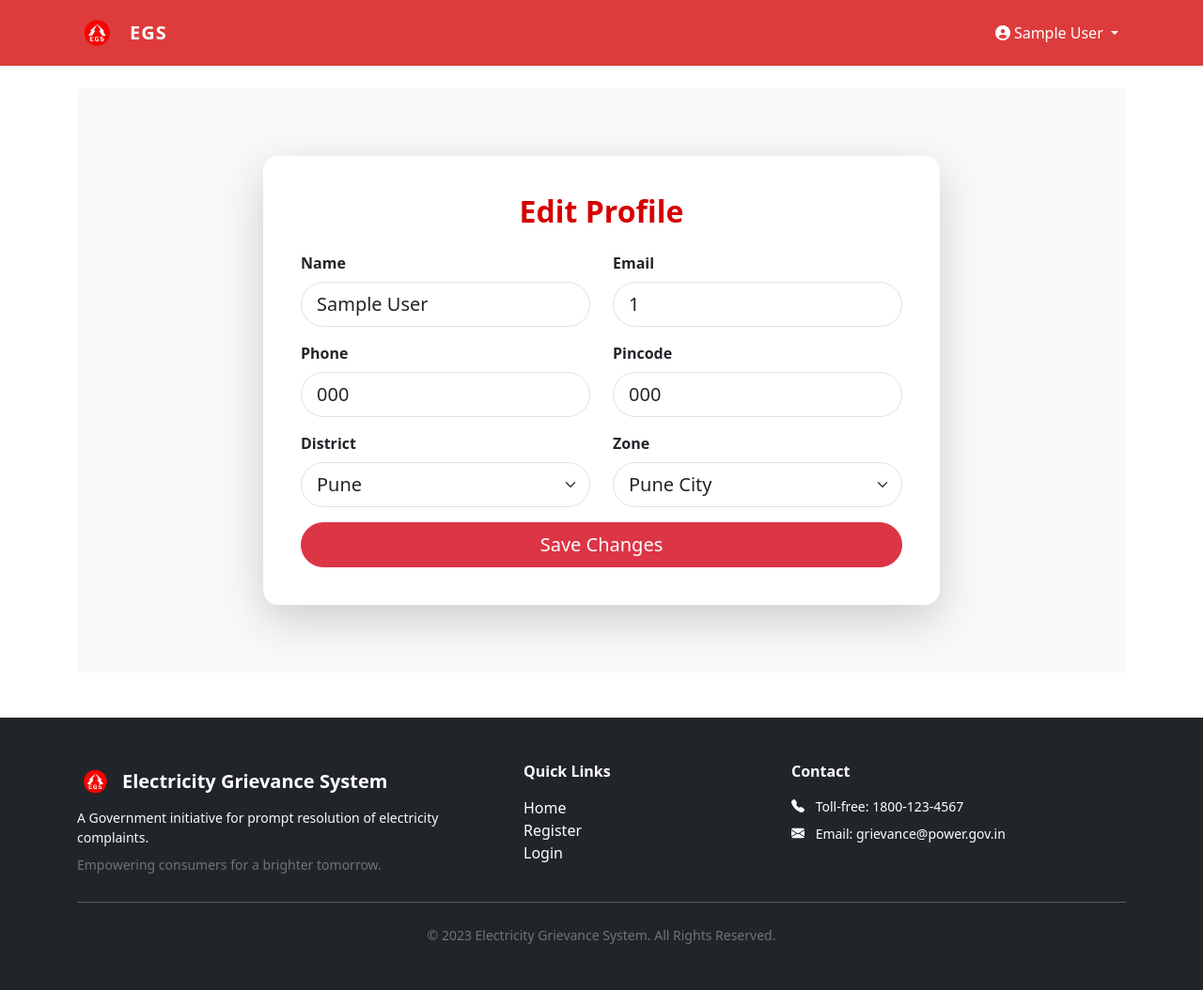
After one commit to Rishi-314/Electricity-Grievance-System, a Flask app: page /profile in a window 1280 px wide. The commit adds this page. Shown: the whole page at 94% size. Run offline with Flask 3, Linux system fonts and the light colour scheme; the visitor is signed in with stand-in values (Sample User, id 1); tables that the repository leaves empty or names only in its code hold one stand-in row (values such as "Sample post"); some libraries are stand-ins or nearby versions.

Commit message:
edit profile

```diff
--- a/app.py
+++ b/app.py
@@ -66,8 +66,67 @@ def login():
 @app.route('/dashboard')
 def dashboard():
     if 'loggedin' in session:
-        user_name = session['user_name']
-        return render_template('dashboard.html', user_name=user_name)
+        user_id = session['user_id']
+        cursor = mysql.connection.cursor(MySQLdb.cursors.DictCursor)
+        cursor.execute('SELECT * FROM user_info WHERE user_id = %s', (user_id,))
+        user_info = cursor.fetchone()
+        user_name = user_info['name'] if user_info else session['user_name']
+        return render_template('dashboard.html', user_name=user_name, user_info=user_info)
+    else:
+        return redirect(url_for('login'))
+
+@app.route('/profile', methods=['GET', 'POST'])
+def profile():
+    if 'loggedin' in session:
+        user_id = session['user_id']
+        cursor = mysql.connection.cursor(MySQLdb.cursors.DictCursor)
+        cursor.execute('SELECT * FROM user_info WHERE user_id = %s', (user_id,))
+        user_info = cursor.fetchone()
+        if request.method == 'POST':
+            name = request.form['name']
+            email = request.form['email']
+            pincode = request.form['pincode']
+            district = request.form['district']
+            zone = request.form['zone']
+            cursor.execute('''
+                UPDATE user_info
+                SET name = %s, email_id = %s, pincode = %s, district = %s, zone = %s
+                WHERE user_id = %s
+            ''', (name, email, pincode, district, zone, user_id))
+            mysql.connection.commit()
+            flash('Profile updated successfully!', 'success')
+            session['user_name'] = name
+            return redirect(url_for('dashboard'))  # Changed from 'profile' to 'dashboard'
+        return render_template('profile.html', user_info=user_info)
+    else:
+        return redirect(url_for('login'))
+
+@app.route('/logout')
+def logout():
+    session.clear()
+    return redirect(url_for('login'))
+
+@app.route('/edit_profile', methods=['POST'])
+def edit_profile():
+    if 'loggedin' in session:
+        user_id = session['user_id']
+        name = request.form['name']
+        email = request.form['email']
+        pincode = request.form['pincode']
+        district = request.form['district']
+        zone = request.form['zone']
+        # Phone is readonly, not updated
+
+        cursor = mysql.connection.cursor()
+        cursor.execute('''
+            UPDATE user_info
+            SET name = %s, email_id = %s, pincode = %s, district = %s, zone = %s
+            WHERE user_id = %s
+        ''', (name, email, pincode, district, zone, user_id))
+        mysql.connection.commit()
+        flash('Profile updated successfully!', 'success')
+        session['user_name'] = name  # Update session name
+        return redirect(url_for('dashboard'))
     else:
         return redirect(url_for('login'))
 
--- a/templates/base.html
+++ b/templates/base.html
@@ -8,22 +8,11 @@
     <link href="https://cdn.jsdelivr.net/npm/bootstrap@5.3.0/dist/css/bootstrap.min.css" rel="stylesheet">
     <!-- Google Fonts for a modern look -->
     <link href="https://fonts.googleapis.com/css2?family=Roboto:wght@400;700&display=swap" rel="stylesheet">
+    <link rel="stylesheet" href="https://cdnjs.cloudflare.com/ajax/libs/font-awesome/6.4.0/css/all.min.css">
 
     {% block extra_css %}{% endblock %}
 </head>
 <body>
-    {% with messages = get_flashed_messages(with_categories=true) %}
-      {% if messages %}
-        <div class="container mt-3">
-          {% for category, message in messages %}
-            <div class="alert alert-{{ category }} alert-dismissible fade show" role="alert">
-              {{ message }}
-              <button type="button" class="btn-close" data-bs-dismiss="alert" aria-label="Close"></button>
-            </div>
-          {% endfor %}
-        </div>
-      {% endif %}
-    {% endwith %}
 <!-- Navigation with Logo -->
 <nav class="navbar navbar-expand-lg" style="background: #d40000c3; box-shadow: 0 2px 8px rgba(0,0,0,0.04);">
     <div class="container">
@@ -31,14 +20,45 @@
             <img src="{{ url_for('static', filename='logo.png') }}" alt="EGS Logo" height="44" class="d-inline-block align-top me-2" style="border-radius: 8px;">
             <span class="ms-1 align-middle" style="font-size: 1.25rem; letter-spacing: 1px;">EGS</span>
         </a>
+
+            <!-- Right side navigation items -->
+            <ul class="navbar-nav">
+                {% if session.loggedin %}
+                {% if session.loggedin and request.endpoint != 'home' %}
+                <li class="nav-item dropdown">
+                    <a class="nav-link dropdown-toggle text-white" href="#" id="navbarDropdown" role="button" data-bs-toggle="dropdown" aria-expanded="false">
+                        <i class="fa fa-user-circle me-1"></i>{{ session.user_name }}
+                    </a>
+                    <ul class="dropdown-menu dropdown-menu-end" aria-labelledby="navbarDropdown">
+                        {% if session.loggedin %}
+                        <li><a class="dropdown-item" href="{{ url_for('profile') }}">Edit Profile</a></li>
+                        {% endif %}
+                        <li><hr class="dropdown-divider"></li>
+                        <li><a class="dropdown-item" href="{{ url_for('logout') }}">Logout</a></li>
+                    </ul>
+                </li>
+                {% endif %}
+                {% else %}
+                <li class="nav-item">
+                    <a class="nav-link text-white" href="{{ url_for('login') }}">Login</a>
+                </li>
+                <li class="nav-item">
+                    <a class="nav-link text-white" href="{{ url_for('signup') }}">Sign Up</a>
+                </li>
+                {% endif %}
+            </ul>
+        </div>
+
         <button class="navbar-toggler text-white border-0" type="button" data-bs-toggle="collapse" data-bs-target="#navbarNav">
             <span class="navbar-toggler-icon"></span>
         </button>
     </div>
 </nav>
+
 <div class="container mt-4">
     {% block content %}{% endblock %}
 </div>
+
 <!-- Footer -->
 <footer class="py-5 bg-dark text-white mt-5">
     <div class="container">
@@ -80,6 +100,9 @@
         </div>
     </div>
 </footer>
+
+<!-- Bootstrap JS Bundle -->
+<script src="https://cdn.jsdelivr.net/npm/bootstrap@5.3.0/dist/js/bootstrap.bundle.min.js"></script>
 <!-- Bootstrap Icons CDN -->
 <link rel="stylesheet" href="https://cdn.jsdelivr.net/npm/bootstrap-icons@1.10.5/font/bootstrap-icons.css">
 </body>
--- /dev/null
+++ b/templates/profile.html
@@ -0,0 +1,124 @@
+{% extends "base.html" %}
+{% block title %}Edit Profile - Electricity Grievance System{% endblock %}
+{% block content %}
+<section class="py-5 bg-light">
+    <div class="container py-4">
+        <div class="row justify-content-center align-items-center">
+            <div class="col-md-8">
+                <div class="card shadow-lg border-0 rounded-4 p-4">
+                    <div class="card-body">
+                        <h2 class="mb-4 text-center fw-bold" style="color:#d40000;">Edit Profile</h2>
+                        <form method="post">
+                            <div class="row">
+                                <div class="col-md-6 mb-3">
+                                    <label class="form-label fw-semibold">Name</label>
+                                    <input type="text" class="form-control form-control-lg rounded-pill" name="name" value="{{ user_info.name }}" required>
+                                </div>
+                                <div class="col-md-6 mb-3">
+                                    <label class="form-label fw-semibold">Email</label>
+                                    <input type="email" class="form-control form-control-lg rounded-pill" name="email" value="{{ user_info.email_id }}" required>
+                                </div>
+                            </div>
+                            <div class="row">
+                                <div class="col-md-6 mb-3">
+                                    <label class="form-label fw-semibold">Phone</label>
+                                    <input type="tel" class="form-control form-control-lg rounded-pill" name="phone" value="{{ user_info.phone }}" readonly>
+                                </div>
+                                <div class="col-md-6 mb-3">
+                                    <label class="form-label fw-semibold">Pincode</label>
+                                    <input type="text" class="form-control form-control-lg rounded-pill" name="pincode" value="{{ user_info.pincode }}" required>
+                                </div>
+                            </div>
+                            <div class="row">
+                                <div class="col-md-6 mb-3">
+                                    <label class="form-label fw-semibold">District</label>
+                                    <select class="form-select form-select-lg rounded-pill" name="district" id="district" required>
+                                        <option value="" disabled>Select District</option>
+                                        <option value="Pune" {% if user_info.district == 'Pune' %}selected{% endif %}>Pune</option>
+                                        <option value="Thane" {% if user_info.district == 'Thane' %}selected{% endif %}>Thane</option>
+                                        <option value="Satara" {% if user_info.district == 'Satara' %}selected{% endif %}>Satara</option>
+                                        <option value="Kolhapur" {% if user_info.district == 'Kolhapur' %}selected{% endif %}>Kolhapur</option>
+                                        <option value="Sangli" {% if user_info.district == 'Sangli' %}selected{% endif %}>Sangli</option>
+                                        <option value="Solapur" {% if user_info.district == 'Solapur' %}selected{% endif %}>Solapur</option>
+                                        <option value="Nashik" {% if user_info.district == 'Nashik' %}selected{% endif %}>Nashik</option>
+                                        <option value="Ahmednagar" {% if user_info.district == 'Ahmednagar' %}selected{% endif %}>Ahmednagar</option>
+                                        <option value="Jalgaon" {% if user_info.district == 'Jalgaon' %}selected{% endif %}>Jalgaon</option>
+                                        <option value="Aurangabad" {% if user_info.district == 'Aurangabad' %}selected{% endif %}>Aurangabad</option>
+                                    </select>
+                                </div>
+                                <div class="col-md-6 mb-3">
+                                    <label class="form-label fw-semibold">Zone</label>
+                                    <select class="form-select form-select-lg rounded-pill" name="zone" id="zone" required>
+                                        <option value="" disabled>Select Zone</option>
+                                        <!-- The zone options will be filled by JS below -->
+                                    </select>
+                                </div>
+                            </div>
+                            <div class="d-grid">
+                                <button type="submit" class="btn btn-danger btn-lg rounded-pill">Save Changes</button>
+                            </div>
+                        </form>
+                    </div>
+                </div>
+            </div>
+        </div>
+    </div>
+</section>
+<script>
+document.getElementById('district').addEventListener('change', function() {
+    const district = this.value;
+    const zoneSelect = document.getElementById('zone');
+    zoneSelect.innerHTML = '<option value="" disabled>Select Zone</option>';
+    if (district) {
+        const zones = {
+            'Pune': ['Pune City', 'Pune Rural', 'Baramati'],
+            'Thane': ['Thane Urban', 'Thane Rural', 'Kalyan', 'Bhiwandi'],
+            'Satara': ['Satara North', 'Satara South', 'Karad'],
+            'Kolhapur': ['Kolhapur City', 'Kolhapur Rural', 'Ichalkaranji'],
+            'Sangli': ['Sangli City', 'Miraj', 'Islampur'],
+            'Solapur': ['Solapur City', 'Solapur South', 'Akkalkot'],
+            'Nashik': ['Nashik City', 'Nashik Rural', 'Malegaon'],
+            'Ahmednagar': ['Ahmednagar City', 'Shrirampur', 'Sangamner'],
+            'Jalgaon': ['Jalgaon City', 'Bhusawal', 'Chalisgaon'],
+            'Aurangabad': ['Aurangabad City', 'Paithan', 'Kannad']
+        };
+        zones[district].forEach(function(zone) {
+            const option = document.createElement('option');
+            option.value = zone;
+            option.textContent = zone;
+            zoneSelect.appendChild(option);
+        });
+    }
+});
+
+// Pre-select the user's current zone if editing
+window.onload = function() {
+    const district = document.getElementById('district').value;
+    const zone = "{{ user_info.zone }}";
+    if (district && zone) {
+        const zoneSelect = document.getElementById('zone');
+        const zones = {
+            'Pune': ['Pune City', 'Pune Rural', 'Baramati'],
+            'Thane': ['Thane Urban', 'Thane Rural', 'Kalyan', 'Bhiwandi'],
+            'Satara': ['Satara North', 'Satara South', 'Karad'],
+            'Kolhapur': ['Kolhapur City', 'Kolhapur Rural', 'Ichalkaranji'],
+            'Sangli': ['Sangli City', 'Miraj', 'Islampur'],
+            'Solapur': ['Solapur City', 'Solapur South', 'Akkalkot'],
+            'Nashik': ['Nashik City', 'Nashik Rural', 'Malegaon'],
+            'Ahmednagar': ['Ahmednagar City', 'Shrirampur', 'Sangamner'],
+            'Jalgaon': ['Jalgaon City', 'Bhusawal', 'Chalisgaon'],
+            'Aurangabad': ['Aurangabad City', 'Paithan', 'Kannad']
+        };
+        if (zones[district]) {
+            zones[district].forEach(function(z) {
+                const option = document.createElement('option');
+                option.value = z;
+                option.textContent = z;
+                if (z === zone) option.selected = true;
+                zoneSelect.appendChild(option);
+            });
+        }
+    }
+};
+</script>
+{% endblock %}
```
